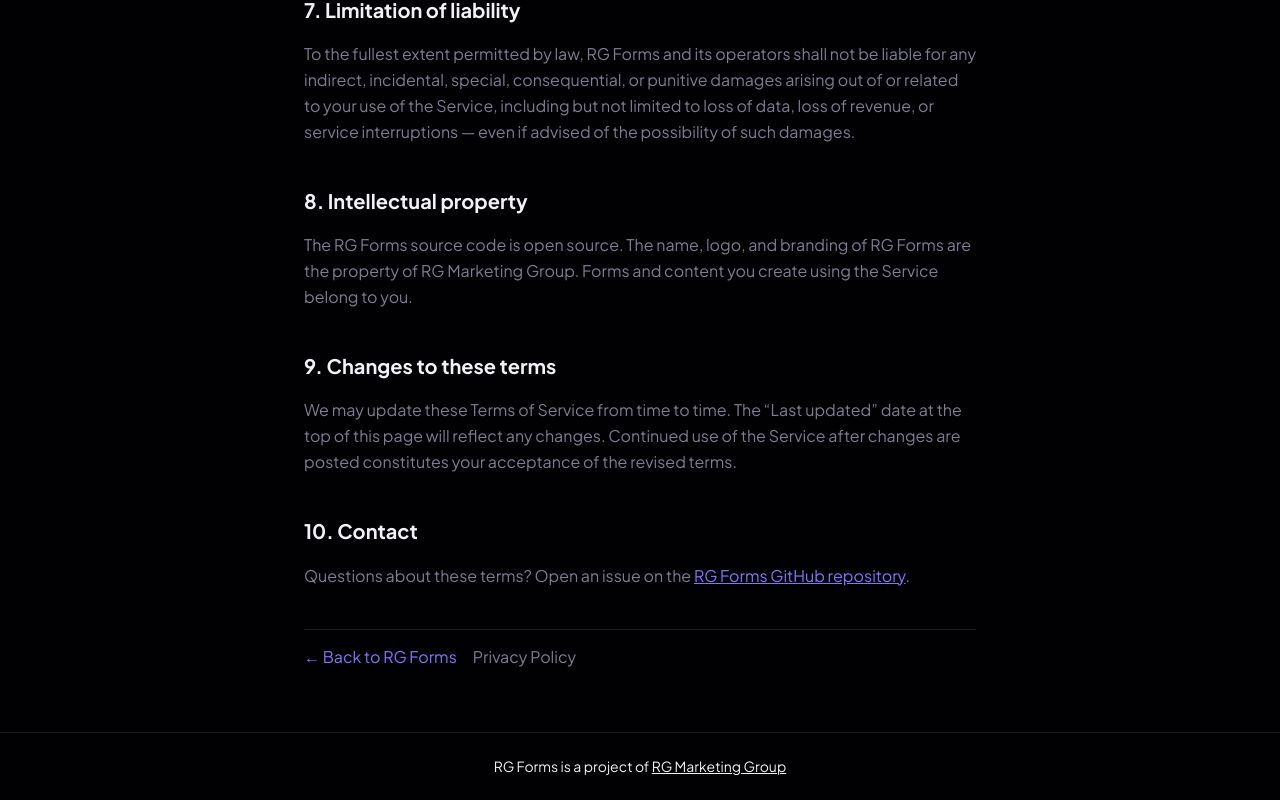
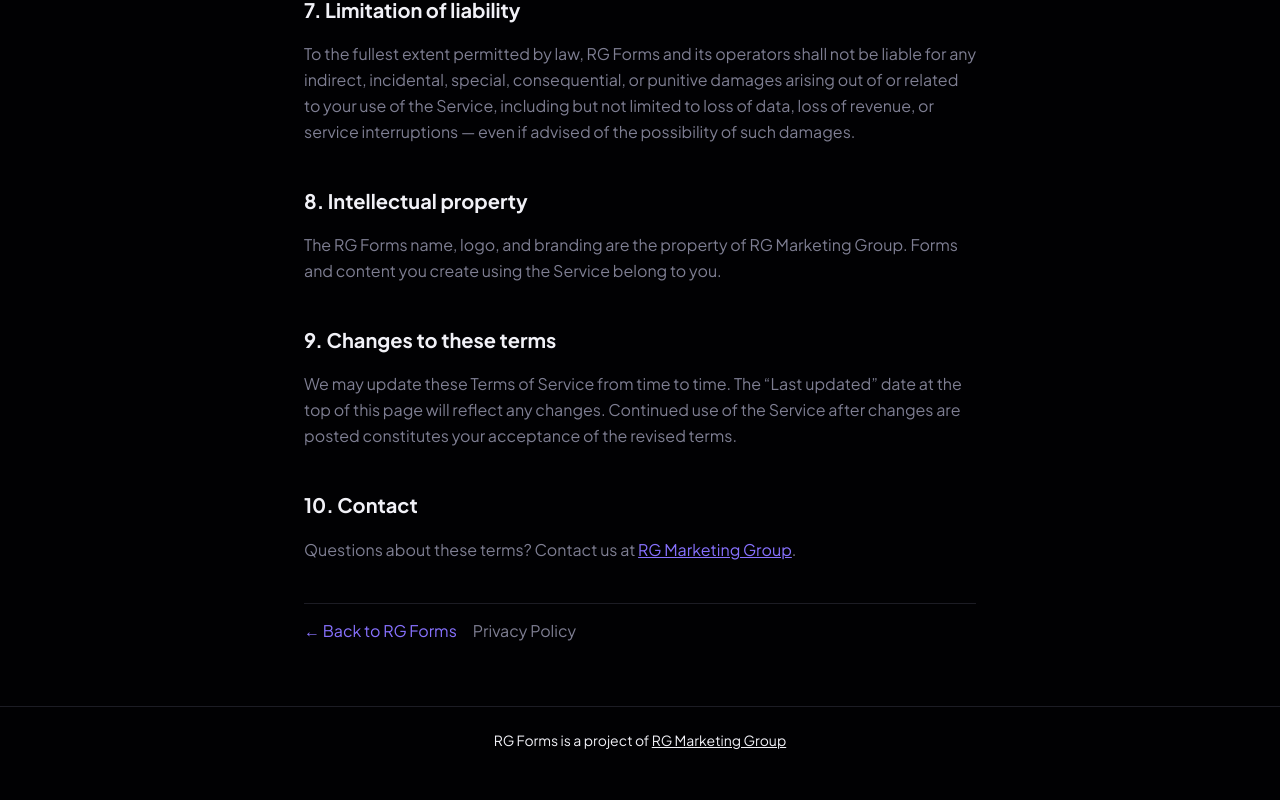
Before and after one commit to yehudasmilowitz/rgforms, a Next.js app: page /terms in a window 1280 px wide. Shown: the part 1955-2755 px from the top of the page. After the commit the page ends 2729 px from the top, so only its background shows below. Built offline with nearby package versions, Linux system fonts and the light colour scheme.

Commit message:
Fix terms page: remove canonical URL, open source claim, and GitHub link
Co-Authored-By: Claude Sonnet 4.6 <noreply@anthropic.com>

```diff
--- a/app/terms/page.tsx
+++ b/app/terms/page.tsx
@@ -4,7 +4,7 @@ import Link from 'next/link';
 export const metadata: Metadata = {
   title: 'Terms of Service',
   description: 'RG Forms terms of service. Free to use, no warranty, no liability. Plain-English terms for a zero-backend form builder.',
-  alternates: { canonical: 'https://rgforms.com/terms/' },
+
   robots: { index: false, follow: false },
 };
 
@@ -209,9 +209,8 @@ export default function TermsPage() {
         <Section>
           <H2>8. Intellectual property</H2>
           <P>
-            The RG Forms source code is open source. The name, logo, and branding of RG Forms
-            are the property of RG Marketing Group. Forms and content you create using the Service
-            belong to you.
+            The RG Forms name, logo, and branding are the property of RG Marketing Group. Forms
+            and content you create using the Service belong to you.
           </P>
         </Section>
 
@@ -227,15 +226,15 @@ export default function TermsPage() {
         <Section>
           <H2>10. Contact</H2>
           <P>
-            Questions about these terms? Open an issue on the{' '}
+            Questions about these terms? Contact us at{' '}
             <a
-              href="https://github.com/rgforms/rgforms"
+              href="https://rgmarketinggroup.com/"
               target="_blank"
               rel="noopener noreferrer"
               style={{ color: 'var(--color-accent)' }}
               className="underline hover:no-underline"
             >
-              RG Forms GitHub repository
+              RG Marketing Group
             </a>
             .
           </P>
```
